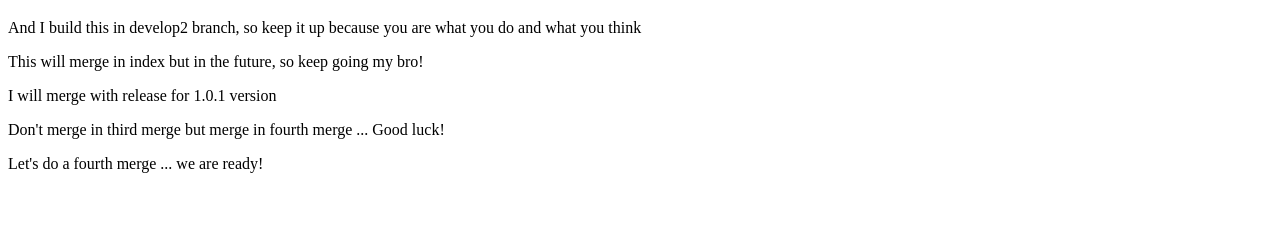
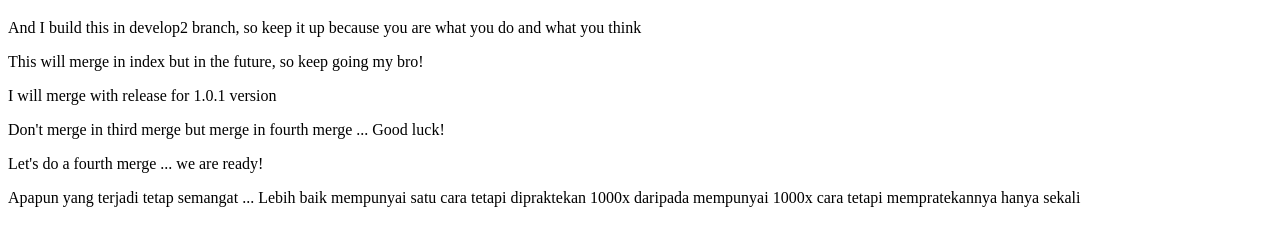
Before and after one commit to rifrifai/belajar-mandiri, a plain HTML site: page develop2.html in a window 1280 px wide. Shown: the part 61-306 px from the top of the page. Drawn offline with Linux system fonts and the light colour scheme.

Commit message:
edit develop2.html

```diff
--- a/develop2.html
+++ b/develop2.html
@@ -17,5 +17,8 @@
     <!-- Prepare for the fourth merge -->
 
     <p>Let's do a fourth merge ... we are ready!</p>
+
+    <!-- Setelah libur sekian hari akhirnya kita belajar git lagi ... semangat -->
+    <p>Apapun yang terjadi tetap semangat ... Lebih baik mempunyai satu cara tetapi dipraktekan 1000x daripada mempunyai 1000x cara tetapi mempratekannya hanya sekali</p>
 </body>
 </html>
```
